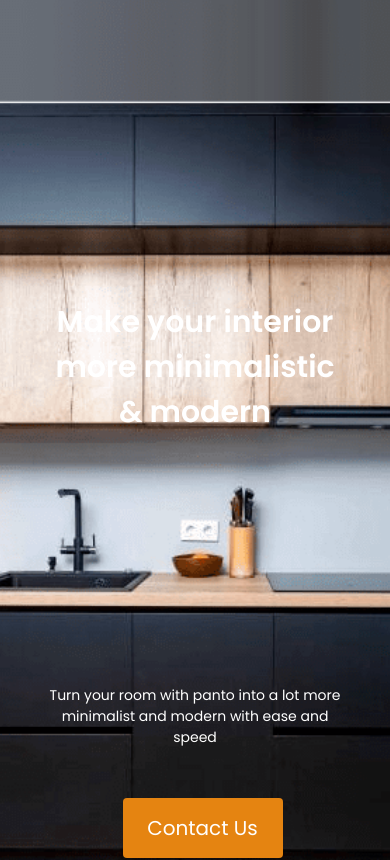
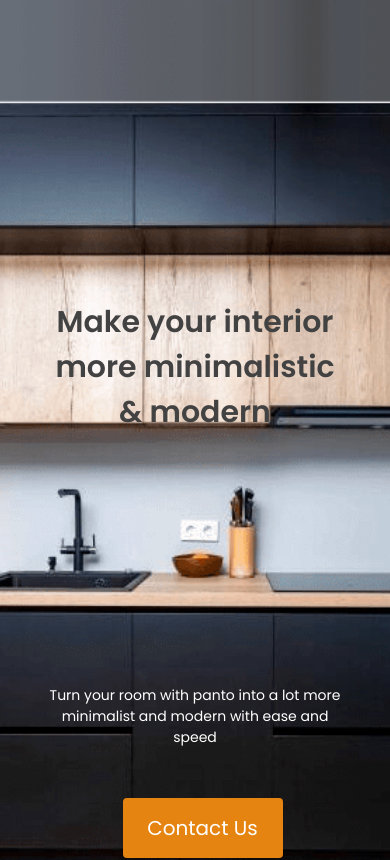
Before and after one commit to IraAkulova/Furniture-for-you, a React (Create React App) app: page / in a window 390 px wide. Shown: the top 860 px of the page. Built offline with nearby package versions, Linux system fonts and the light colour scheme.

Commit message:
changed hero header color for mobile

```diff
--- a/src/components/hero/Hero.module.css
+++ b/src/components/hero/Hero.module.css
@@ -16,7 +16,7 @@
     font-family: 'Poppins', sans-serif;
     font-size: 30px;
     text-align: center;
-    color: #ffffff;
+    color: #424242;
 }
 .heroDescr{
     width: 300px;
@@ -31,6 +31,7 @@
   .heroHeader {
     width: 861px;
     font-size: 48px;
+    color: #ffffff;
   }
   .heroDescr {
     width: 500px;
```
